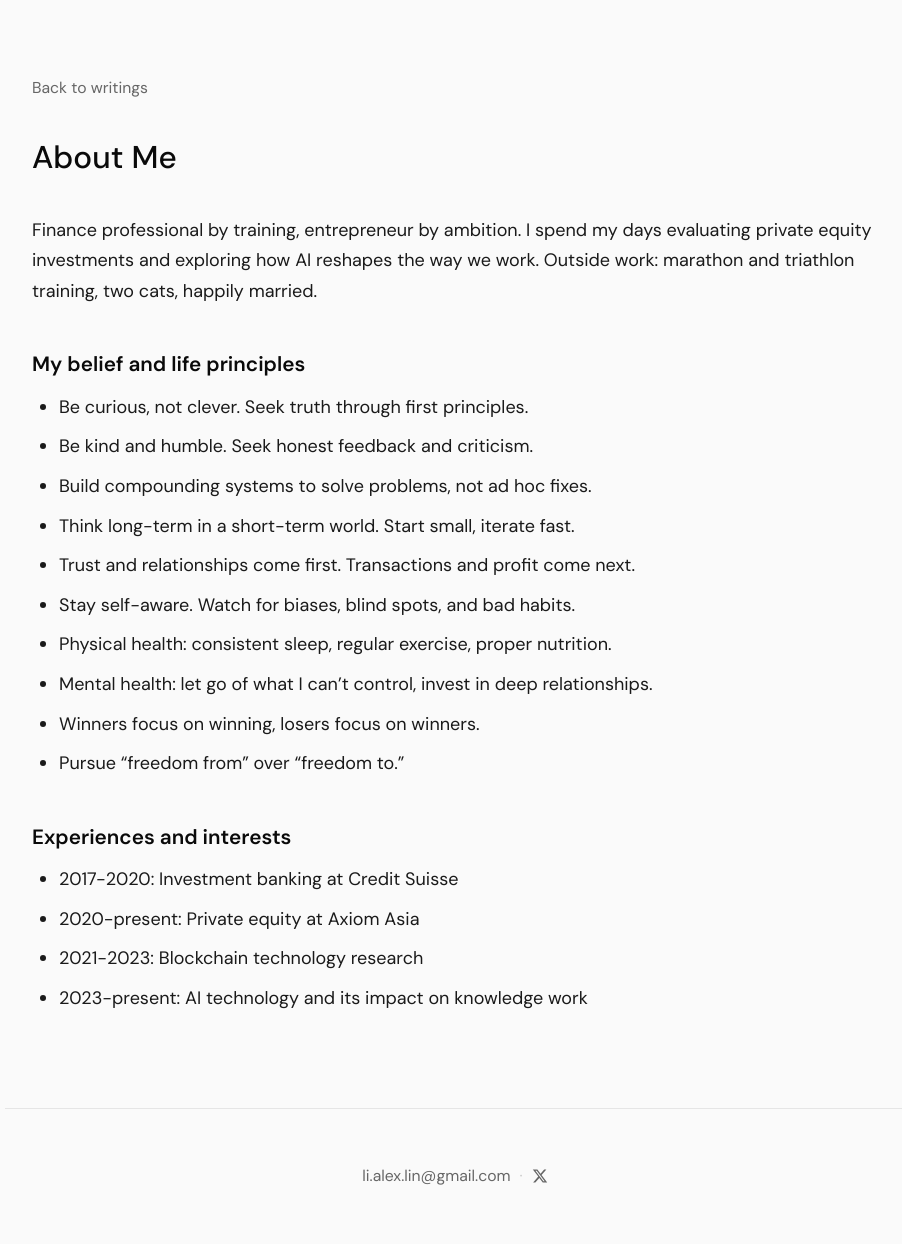
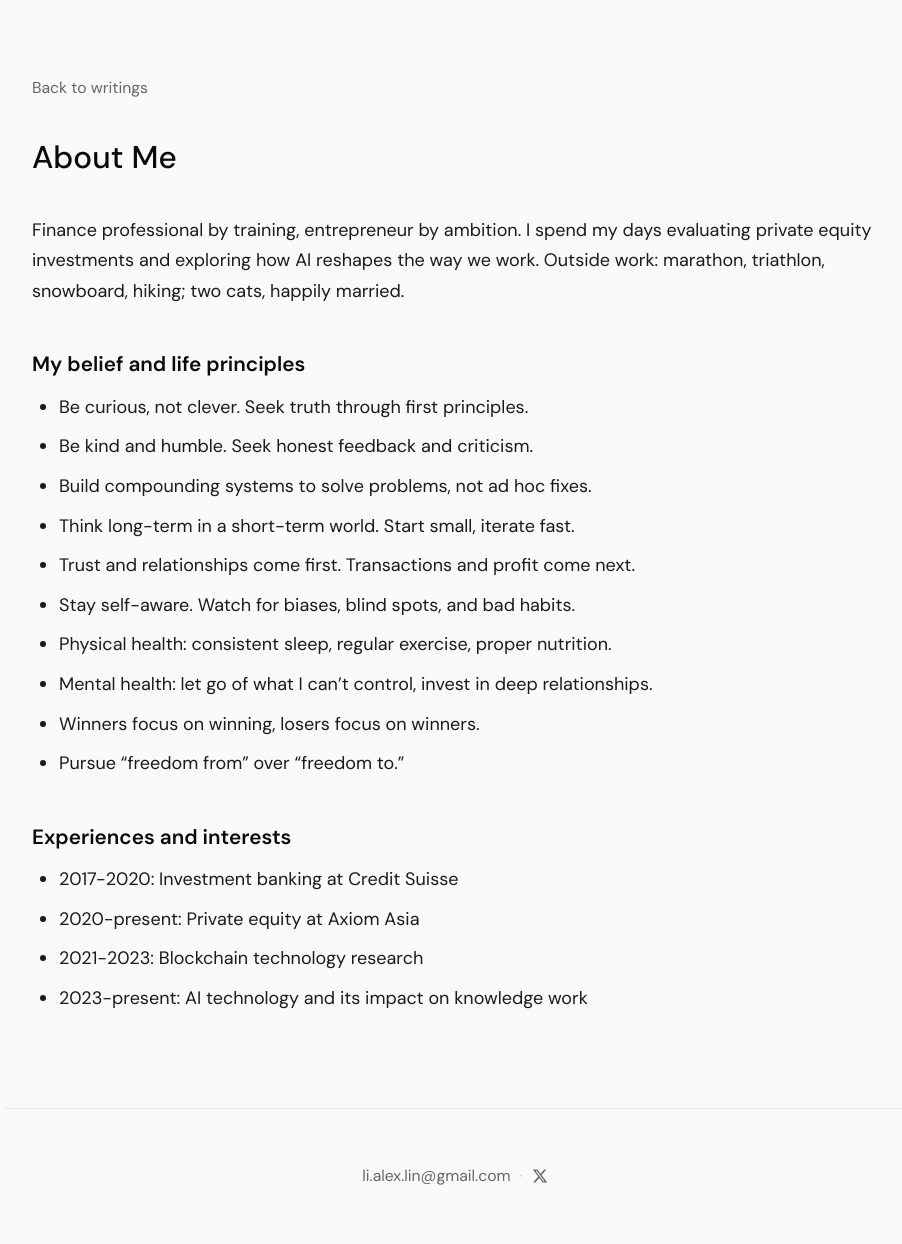
Before and after one commit to lialexlin/blog, a Jekyll site: the page built from about-me.md, in a window 1280 px wide. Shown: the whole page, without its empty margins (185-1087 px from the left). Built offline with Jekyll 4.4.1, drawn with Linux system fonts in a browser that asks for light colours.

Commit message:
Update About Me

```diff
--- a/about-me.md
+++ b/about-me.md
@@ -5,7 +5,7 @@ date: 2025-12-16
 hide_toc: true
 hide_date: true
 ---
-Finance professional by training, entrepreneur by ambition. I spend my days evaluating private equity investments and exploring how AI reshapes the way we work. Outside work: marathon and triathlon training, two cats, happily married.
+Finance professional by training, entrepreneur by ambition. I spend my days evaluating private equity investments and exploring how AI reshapes the way we work. Outside work: marathon, triathlon, snowboard, hiking; two cats, happily married.
 
 ### My belief and life principles
 
```
